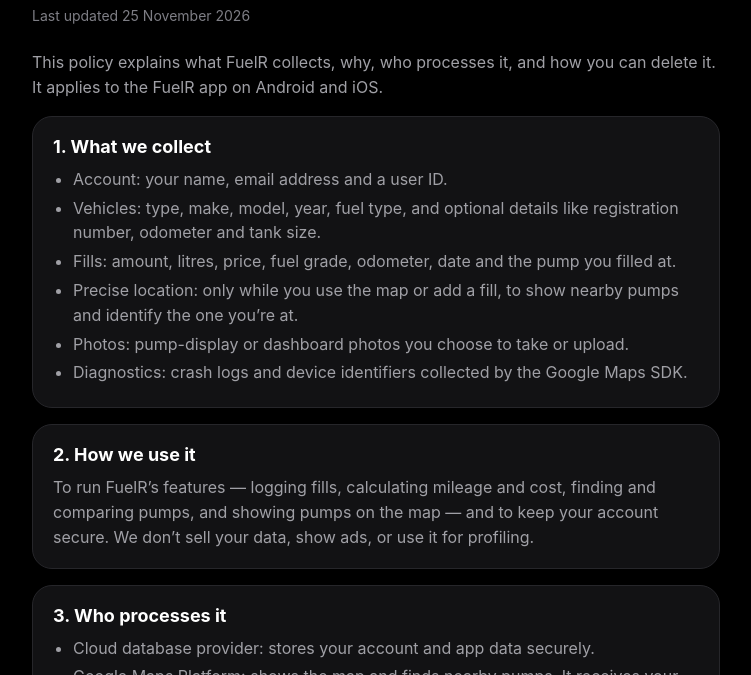
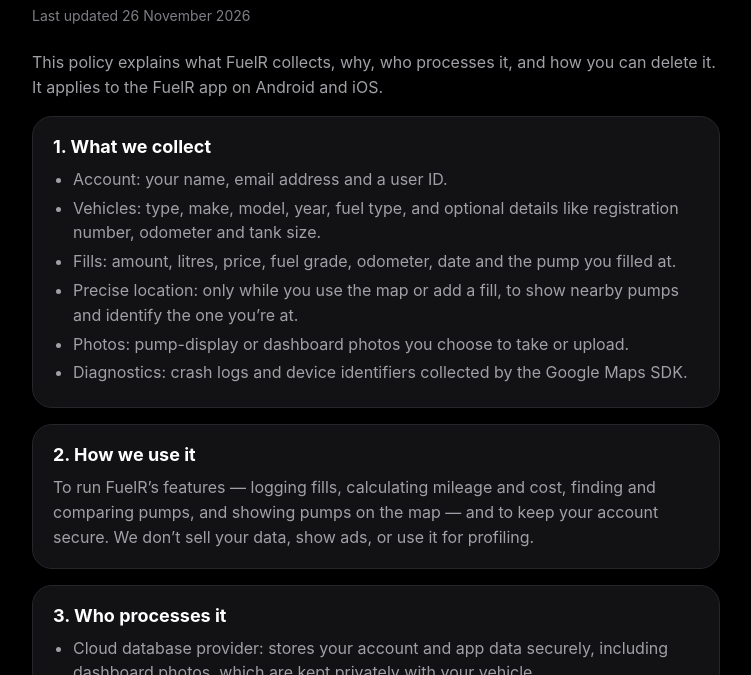
Before and after one commit to AbhinavAgr/fuelr-legal, a plain HTML site: page privacy/index.html in a window 1280 px wide. Shown: the part 125-800 px from the top of the page, without its empty margins (264-1015 px from the left). Drawn offline with Linux system fonts and the light colour scheme.

Commit message:
Privacy §3 and terms §5: dashboard photos (26 Nov 2026)
Co-Authored-By: Claude Opus 5.5 <noreply@anthropic.com>

```diff
--- a/privacy/index.html
+++ b/privacy/index.html
@@ -31,14 +31,14 @@ footer{margin-top:40px;color:#7E7E85;font-size:14px}</style>
 <main>
 <a class="brand" href="../">FuelR</a>
 <h1>Privacy policy</h1>
-<p class="updated">Last updated 25 November 2026</p>
+<p class="updated">Last updated 26 November 2026</p>
 <p class="intro">This policy explains what FuelR collects, why, who processes it, and how you can delete it. It applies to the FuelR app on Android and iOS.</p>
 <section><h2>1. What we collect</h2>
 <ul><li>Account: your name, email address and a user ID.</li><li>Vehicles: type, make, model, year, fuel type, and optional details like registration number, odometer and tank size.</li><li>Fills: amount, litres, price, fuel grade, odometer, date and the pump you filled at.</li><li>Precise location: only while you use the map or add a fill, to show nearby pumps and identify the one you’re at.</li><li>Photos: pump-display or dashboard photos you choose to take or upload.</li><li>Diagnostics: crash logs and device identifiers collected by the Google Maps SDK.</li></ul></section>
 <section><h2>2. How we use it</h2>
 <p>To run FuelR’s features — logging fills, calculating mileage and cost, finding and comparing pumps, and showing pumps on the map — and to keep your account secure. We don’t sell your data, show ads, or use it for profiling.</p></section>
 <section><h2>3. Who processes it</h2>
-<ul><li>Cloud database provider: stores your account and app data securely.</li><li>Google Maps Platform: shows the map and finds nearby pumps. It receives your location when you use the map or add a fill. Google’s Privacy Policy applies to this.</li><li>AI service provider: reads the numbers from the pump-display photos you take. Your photos are not used to train their models.</li></ul>
+<ul><li>Cloud database provider: stores your account and app data securely, including dashboard photos, which are kept privately with your vehicle.</li><li>Google Maps Platform: shows the map and finds nearby pumps. It receives your location when you use the map or add a fill. Google’s Privacy Policy applies to this.</li><li>AI service provider: reads the numbers from the pump-display and dashboard photos you take. Pump-display photos aren’t kept; dashboard photos are stored privately with your vehicle. Your photos are not used to train their models.</li></ul>
 <p>These providers process your data only to run FuelR’s features, never for their own purposes.</p></section>
 <section><h2>4. Location</h2>
 <p>Location is optional. FuelR uses it only while the app is open — on the map and when you add a fill. It never tracks you in the background and never shares your location with other users. Without location you can still use FuelR and pick pumps manually.</p></section>
```
Also changed, not shown: terms/index.html (+2 -2 lines).
